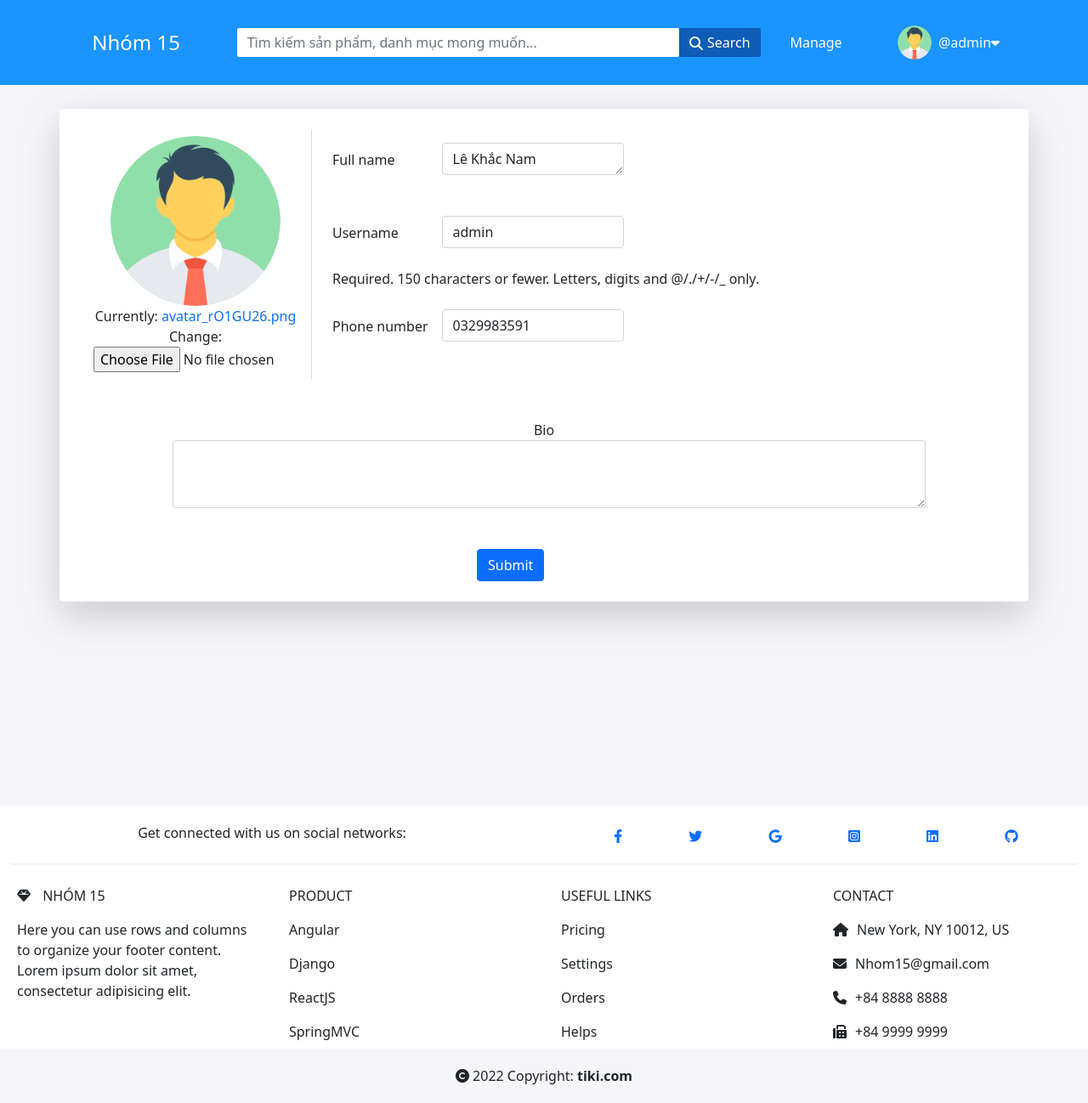
After one commit to namlk173/ecommerce-lkn, a Django app: page /update-info/ in a window 1280 px wide. The commit adds this page. Shown: the whole page at 85% size. Run offline with Django 4.2, Linux system fonts and the light colour scheme; a user stored in the database is signed in; data comes from the database, SQL or seed files in the repository; both versions use the stored data as it was after the commit; some libraries are stand-ins or nearby versions.

Commit message:
update informations user

```diff
--- a/base/form.py
+++ b/base/form.py
@@ -131,8 +131,14 @@ class ClothesForm(forms.ModelForm):
 class UserForm(ModelForm):
     class Meta:
         model = User
-        fields = ['avatar', 'name', 'username', 'email', 'bio']
-
+        fields = ['avatar', 'full_name', 'username', 'phone_number', 'bio']
+    def __init__(self, *args, **kwargs):
+        super(UserForm, self).__init__(*args, **kwargs)
+        self.fields['avatar'].widget.attrs['class'] = 'avatar-update'
+        self.fields['full_name'].widget.attrs['class'] = 'form-control'
+        self.fields['username'].widget.attrs['class'] = 'form-control'
+        self.fields['phone_number'].widget.attrs['class'] = 'form-control'
+        self.fields['bio'].widget.attrs['class'] = 'form-control decription-product'
 
 class AddressForm(ModelForm):
     class Meta:
--- a/base/templates/base/manage.html
+++ b/base/templates/base/manage.html
@@ -173,7 +173,7 @@
 <div class="col-2 bg-primary bg-gradient text-white pt-3 position-menu-extend rounded">
     <div class="positon-menu-extend-parent">
         <span class="p-2">Manage</span>
-        <div class="bg-dark text-cursor-pointer manage-products-menu">
+        <div class="text-cursor-pointer manage-products-menu">
             <div><i class="fa-brands fa-product-hunt p-4"></i><span>Manage Products</span></div>
         </div>
         <div class="text-cursor-pointer manage-checkouts-menu">
@@ -187,10 +187,10 @@
 <div class="bg-primary bg-gradient text-white pt-3 position-menu-mini rounded">
     <div class="positon-menu-mini-parent">
         <span class="p-2">Manage</span>
-        <div class="row text-cursor-pointer manage-products-menu">
+        <div class="text-cursor-pointer manage-products-menu">
             <div><i class="fa-brands fa-product-hunt p-4"></i></div>
         </div>
-        <div class="row text-cursor-pointer manage-checkouts-menu">
+        <div class="text-cursor-pointer manage-checkouts-menu">
             <div><i class="fa-solid fa-basket-shopping p-4"></i></div>
         </div>
         <div class="text-primary text-cursor-pointer position-extend-button">
--- a/base/templates/base/order-product.html
+++ b/base/templates/base/order-product.html
@@ -7,7 +7,7 @@
 <div class="container-fluid" style="background-color: #f5f5fa; padding-top: 2rem;">
     <div class="container bg-white" style="padding: 1rem;">
         <div class="row">
-            <div class="col-lg-4 col-sm-6 col-md-5" style="border-right: 1px solid #dadada;">
+            <div class="col-lg-4 col-sm-6 col-md-5 border-r">
                 <div class="card" style="width: 100%;">
                     <img class="card-img-top" src="{{product.image.url}}" alt="">
                 </div>
--- /dev/null
+++ b/base/templates/user/update_user.html
@@ -0,0 +1,53 @@
+{% extends 'index.html' %}
+
+{% block content %}
+  <div class="container-fluid vh-100 bg-c" style="margin-top: 10%;">
+    <div class="container bg-white rounded shadow-lg">
+        <form action="" method="post" enctype="multipart/form-data">
+            {% csrf_token %}
+            <div class="row p-4">
+                <div class="col-3 border-r text-center p-2">
+                    <div>
+                        <img src="{{request.user.avatar.url}}" alt="" srcset="" class="rounded-circle" width="200px">
+                    </div>
+                    <div>
+                        {{form.avatar}}
+                    </div>
+                </div>
+                <div class="col-6">
+                    {% for field in form %}
+                    {% if field.label != 'Avatar' and field.label != 'Bio' %}
+                    <div class="row d-flex flex-column justify-content-center align-items-center">
+                        <div class="d-flex justify-content-start p-3">
+                            <div class="col-3 mt-2">
+                                {{field.label}}
+                            </div>
+                            <div class="col-5">
+                                {{field}}
+                            </div>
+                        </div>
+                        <div class="p-2 mlc-2">
+                            {{field.help_text}}
+                        </div>
+                    </div>
+                    {% endif %}
+                    {% endfor %}
+                </div>
+            </div>
+            <div class="row d-flex justify-content-center align-items-center p-4">
+                <div class="col-3 text-center">
+                    {{form.bio.label}}
+                </div>
+                <div class="col-10">
+                    {{form.bio}}
+                </div>
+            </div>
+            <div class="row p-4 d-flex justify-content-center">
+                <div class="col-2">
+                    <input type="submit" class="btn btn-primary" value="Submit">
+                </div>
+            </div>
+        </form>
+    </div>
+  </div>
+{% endblock %}
--- a/base/urls.py
+++ b/base/urls.py
@@ -5,6 +5,7 @@ from . import views
 urlpatterns = [
     path('', views.Home, name= 'home'),
     path('login/', views.Login, name='login'),
+    path('update-info/', views.UpdateInfo, name='update-info'),
     path('register/', views.registerPage, name="register"),
     path('logout/', views.Logout, name='logout'),
     path('manage/', views.Manager, name='manage'),
@@ -25,4 +26,5 @@ urlpatterns = [
     path('process-payment/', views.process_payment, name='process-payment'),
     path('payment-done/', views.payment_done, name='payment-done'),
     path('payment-cancel/', views.payment_cancel, name='payment-cancel'),
+
 ]
--- a/base/views.py
+++ b/base/views.py
@@ -1,4 +1,3 @@
-import email
 import random
 import string
 from xmlrpc.client import boolean
@@ -60,7 +59,7 @@ def Login(request):
             messages.error(request, 'Email does not exist')
 
     context = {'page': page, 'cart': {}}
-    return render(request, 'base/login-register.html', context)
+    return render(request, 'user/login-register.html', context)
 
 # ----------------------------------------------------------------------------------#
 def Logout(request):
@@ -86,8 +85,25 @@ def registerPage(request):
             return redirect('home')
         messages.error(request, 'Unsuccessful registration. Invalid information.')
     form = MyUserCreationForm()
-    return render(request, 'base/login-register.html',  {'cart': {}, 'register_form': form})
+    context = {'cart': {},'form': form,}
+    return render(request, 'user/login-register.html',  context)
 
+# ----------------------------------------------------------------------------------#
+
+def UpdateInfo(request):
+    cart = get_object_or_404(Cart, user = request.user)
+    user = request.user
+    form = UserForm(instance=user)
+    if request.method == 'POST':
+        form = UserForm(request.POST, request.FILES, instance=user)
+        if form.is_valid():
+            form.save()
+            messages.success(request, 'Update user successful')
+            return redirect('home')
+        else:
+            request.success(request, 'Have fields not valid')
+    context = {'form': form, 'cart': cart}
+    return render(request, 'user/update_user.html', context)
 # ----------------------------------------------------------------------------------#
 @login_required(login_url='login')
 def Manager(request):
--- a/static/js/main.js
+++ b/static/js/main.js
@@ -206,10 +206,14 @@
         $('.manage-products-menu').click(function(){
             $('.manage-products').show();
             $('.manage-checkouts').hide();
+            $('.manage-products-menu').addClass('bg-info');
+            $('.manage-checkouts-menu').removeClass('bg-info');
         });
 
         $('.manage-checkouts-menu').click(function(){
             $('.manage-checkouts').show();
             $('.manage-products').hide();
+            $('.manage-checkouts-menu').addClass('bg-info');
+            $('.manage-products-menu').removeClass('bg-info');
         });
     });
--- a/static/style/style.css
+++ b/static/style/style.css
@@ -366,6 +366,7 @@ input{
     position: relative;
 }
 .position-menu-extend{
+    z-index: 1000;
     position: fixed;
     top:22%;
     height: 50%;
@@ -382,6 +383,7 @@ input{
     right: -2rem;
 }
 .position-menu-mini{
+    z-index: 1000;
     position: fixed;
     top: 22%;
     width: 5%;
@@ -398,3 +400,18 @@ input{
 .manage-product{
     background-color: #f5f5fa;
 }
+.bg-c{
+    background-color: #f5f5fa;
+}
+.bg-d{
+    background-color: #212529;
+}
+.border-r{
+    border-right: 1px solid #dadada;
+}
+.mlc-2{
+    margin-left: 1em;
+}
+.border-b{
+    border-bottom: 1px solid #dadada;
+}
--- a/templates/navbar.html
+++ b/templates/navbar.html
@@ -35,6 +35,11 @@
                                 View your order
                             </div>
                         </a>
+                        <a href="{% url 'update-info' %}" class="text-dark fs-08">
+                            <div class="p-2">
+                                Update your informations
+                            </div>
+                        </a>
                         {% endif %}
                         <a href="{% url 'logout' %}" class="text-dark fs-08">
                             <div class="p-2">
```
Also changed, not shown: base/templates/user/login-register.html (renamed from base/templates/base/login-register.html, +5 -5 lines), db.sqlite3, static/images/Mặt_Trước.jpg (added), static/images/avatar_ZUq9cJx.png (added).
